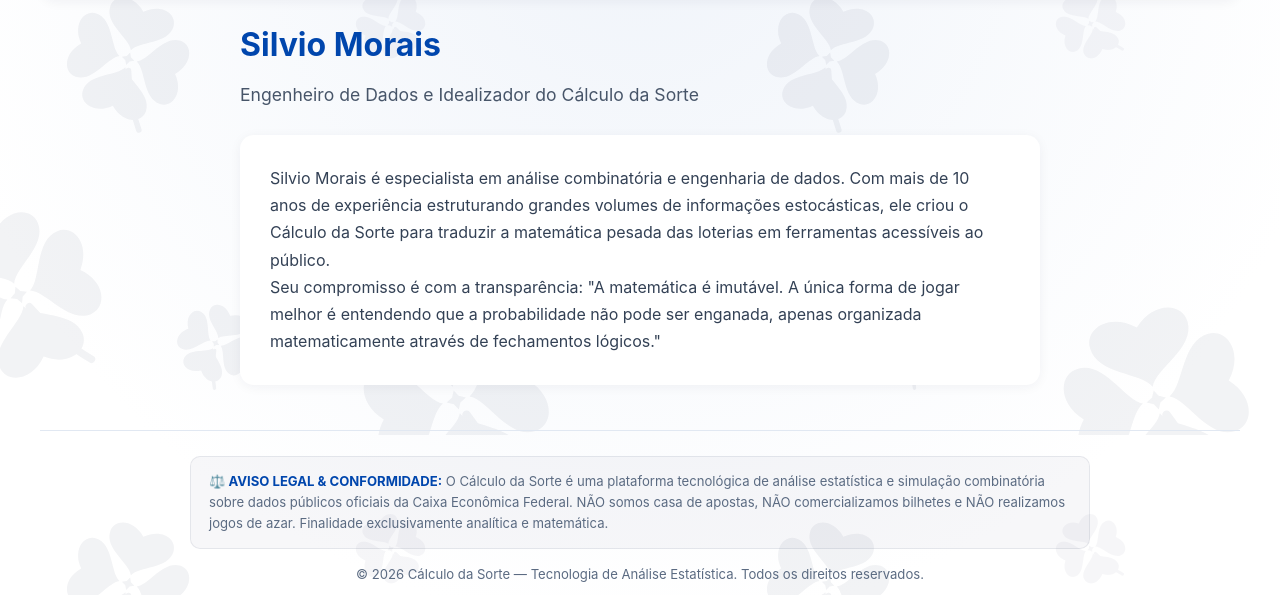
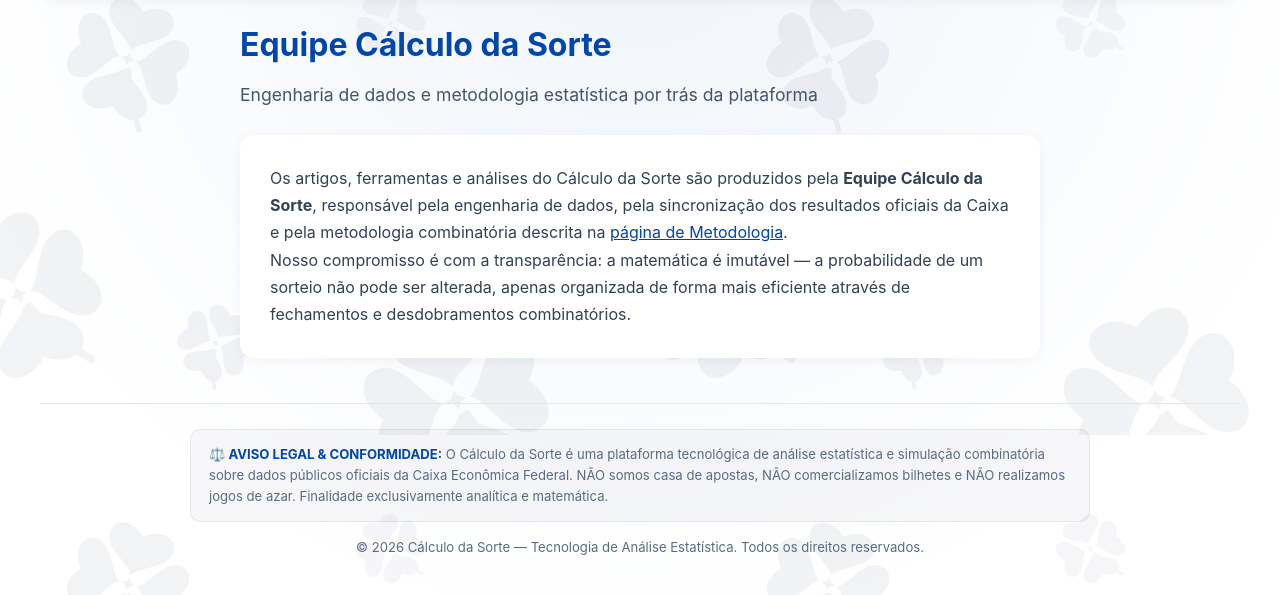
Before and after one commit to SPTOXI/calculodasorte, a Flask app: page /autor/silvio-morais in a window 1280 px wide. Shown: the part 90-685 px from the top of the page. Run offline with Flask 3, Linux system fonts and the light colour scheme; parts of the project's set-up code (start-up, migrations or seed data) failed here and were passed over.

Commit message:
Attribute content to the team, not an individual; fix misleading blog claims (#46)
Two editorial items flagged by the earlier SEO/GEO audit, resolved
per user direction:

- /autor/silvio-morais claimed an individual's specific job title and
  10 years of experience, while every blog post is actually signed
  "Equipe Cálculo da Sorte" — an unverifiable inconsistency the audit
  called out. Rewrote the page to represent the team (matching the
  real byline), switched the JSON-LD from Person to Organization, and
  dropped the unverifiable personal claims. Kept the URL as-is.

- Reviewed the specific promotional phrases the audit flagged
  ("blindam", "blindagem matemática", "subsidiem a manutenção da
  banca", "comprando tempo no mercado", "estrategista") against the
  actual math in context:
  - artigo_5: "filtros... blindam o seu dinheiro" implied filters
    protect money / raise win odds. Fixed to state plainly that
    filtering out atypical patterns doesn't change the probability of
    any same-size combination.
  - artigo_10: the bankroll-management article framed loteria play as
    "protecting capital", fechamentos as "subsidizing bankroll" and
    "buying time in the market sustainably", and closed with "sem
    algoritmos você é um doador, com algoritmos um estrategista" —
    all implying the negative expected value stated two paragraphs
    earlier in the same article can be offset by strategy. Rewrote
    those passages to keep the real, legitimate advice (budget caps,
    spreading a fixed budget across a covering matrix) without the
    false economic framing.
  - artigo_14: "funcionando como uma blindagem matemática" restated a
    correct variance-reduction mechanic (Lotomania's official mirror
    bet) with an unnecessarily protective-sounding metaphor; reworded
    to state the actual effect (reduces variance, doesn't change
    per-tier probability) without changing the underlying math.
  - Left artigo_7 and artigo_12's similar-looking phrases as-is: both
    already state their coverage guarantee as explicitly conditional
    in the same passage, matching the audit's own model of responsible
    communication — no correction needed there.


Claude-Session: https://claude.ai/code/session_01JDG1LBBLqnzhB8V3UyuSpz

Co-authored-by: Claude <noreply@anthropic.com>

```diff
--- a/templates/blog/artigo_14.html
+++ b/templates/blog/artigo_14.html
@@ -1,7 +1,7 @@
 <p>Com 100 dezenas no volante e 50 marcadas por aposta, a <strong>Lotomania</strong> é uma das modalidades mais peculiares da Caixa Econômica Federal. Do ponto de vista da análise combinatória e da teoria das probabilidades, ela oferece características únicas, como a famosa <em>Aposta Espelho</em> e a premiação tanto para quem acerta o máximo quanto para quem faz zero pontos.</p>
 
 <div class="geo-bite">
-    <strong>Resposta Direta (Aposta Espelho e Estatística):</strong> A aposta espelho é um recurso oficial da Caixa em que o sistema gera um segundo cartão contendo exatamente as 50 dezenas que você NÃO escolheu no volante original. Do ponto de vista probabilístico, qualquer conjunto de 50 dezenas possui exatamente a mesma chance teórica de acerto (1 em 11.372.635 para 20 pontos). A grande vantagem da aposta espelho é a <strong>mitigação da variância extrema</strong>: se o seu jogo principal tiver uma pontuação extremamente baixa (por exemplo, 0 a 4 acertos), a aposta espelho automaticamente concentrará os 16 a 20 acertos restantes, funcionando como uma blindagem matemática.
+    <strong>Resposta Direta (Aposta Espelho e Estatística):</strong> A aposta espelho é um recurso oficial da Caixa em que o sistema gera um segundo cartão contendo exatamente as 50 dezenas que você NÃO escolheu no volante original. Do ponto de vista probabilístico, qualquer conjunto de 50 dezenas possui exatamente a mesma chance teórica de acerto (1 em 11.372.635 para 20 pontos). A grande vantagem da aposta espelho é a <strong>mitigação da variância extrema</strong>: se o seu jogo principal tiver uma pontuação extremamente baixa (por exemplo, 0 a 4 acertos), a aposta espelho automaticamente concentrará os 16 a 20 acertos restantes — reduzindo a variância do resultado final, sem alterar a probabilidade de cada faixa de premiação.
 </div>
 
 <h2>Como Funciona a Distribuição de Probabilidades na Lotomania</h2>
--- a/templates/blog/artigo_5.html
+++ b/templates/blog/artigo_5.html
@@ -1,4 +1,4 @@
-<p>Se você aposta na Lotofácil ou Mega-Sena sem aplicar filtros de padrão, você está investindo em combinações que, embora matematicamente possíveis, são historicamente quase nulas. Filtros matemáticos são regras de eliminação que blindam o seu dinheiro.</p>
+<p>Se você aposta na Lotofácil ou Mega-Sena sem aplicar filtros de padrão, você está incluindo combinações que, embora matematicamente possíveis, fogem do padrão histórico dos sorteios já realizados. Filtros matemáticos são regras de eliminação que evitam esses padrões estatisticamente atípicos — eles não aumentam a chance de acerto, já que toda combinação do mesmo tamanho tem exatamente a mesma probabilidade de ser sorteada.</p>
 
 <h2>O que são Filtros Estatísticos de Loteria?</h2>
 <p><strong>São regras que eliminam combinações com baixíssima frequência histórica.</strong> Eles cortam jogos indesejados baseados na soma das dezenas, na proporção par/ímpar e na posição geográfica dos números no volante (moldura x miolo).</p>
--- a/templates/seo_autor.html
+++ b/templates/seo_autor.html
@@ -1,16 +1,15 @@
 {% extends "dashboard_base.html" %}
-{% block title %}Silvio Morais — Autor e Metodologia | Cálculo da Sorte{% endblock %}
+{% block title %}Equipe Cálculo da Sorte — Autoria e Metodologia{% endblock %}
 {% block meta_description %}
-<meta name="description" content="Silvio Morais, engenheiro de dados e idealizador do Cálculo da Sorte, plataforma de análise estatística para as loterias da Caixa.">
+<meta name="description" content="Conheça a Equipe Cálculo da Sorte, responsável pela engenharia de dados e pela metodologia estatística usada nas ferramentas e artigos da plataforma.">
 {% endblock %}
 {% block head_extra %}
 <script type="application/ld+json">
 {
   "@context": "https://schema.org",
-  "@type": "Person",
-  "name": "Silvio Morais",
-  "jobTitle": "Engenheiro de Dados e Estatístico",
-  "worksFor": {
+  "@type": "Organization",
+  "name": "Equipe Cálculo da Sorte",
+  "parentOrganization": {
     "@type": "Organization",
     "name": "Cálculo da Sorte"
   }
@@ -20,12 +19,12 @@
 
 {% block content %}
 <div class="container" style="margin-top: 20px; max-width: 800px;">
-    <h1 style="color: var(--primary); margin-bottom: 20px;">Silvio Morais</h1>
-    <p style="font-size: 1.1em; color: #475569; margin-bottom: 30px;">Engenheiro de Dados e Idealizador do Cálculo da Sorte</p>
+    <h1 style="color: var(--primary); margin-bottom: 20px;">Equipe Cálculo da Sorte</h1>
+    <p style="font-size: 1.1em; color: #475569; margin-bottom: 30px;">Engenharia de dados e metodologia estatística por trás da plataforma</p>
 
     <div class="card" style="padding: 30px; line-height: 1.7; color: #334155;">
-        <p>Silvio Morais é especialista em análise combinatória e engenharia de dados. Com mais de 10 anos de experiência estruturando grandes volumes de informações estocásticas, ele criou o Cálculo da Sorte para traduzir a matemática pesada das loterias em ferramentas acessíveis ao público.</p>
-        <p>Seu compromisso é com a transparência: "A matemática é imutável. A única forma de jogar melhor é entendendo que a probabilidade não pode ser enganada, apenas organizada matematicamente através de fechamentos lógicos."</p>
+        <p>Os artigos, ferramentas e análises do Cálculo da Sorte são produzidos pela <strong>Equipe Cálculo da Sorte</strong>, responsável pela engenharia de dados, pela sincronização dos resultados oficiais da Caixa e pela metodologia combinatória descrita na <a href="/metodologia" style="color: var(--primary);">página de Metodologia</a>.</p>
+        <p>Nosso compromisso é com a transparência: a matemática é imutável — a probabilidade de um sorteio não pode ser alterada, apenas organizada de forma mais eficiente através de fechamentos e desdobramentos combinatórios.</p>
     </div>
 </div>
 {% endblock %}
```
Also changed, not shown: templates/blog/artigo_10.html (+4 -4 lines).
